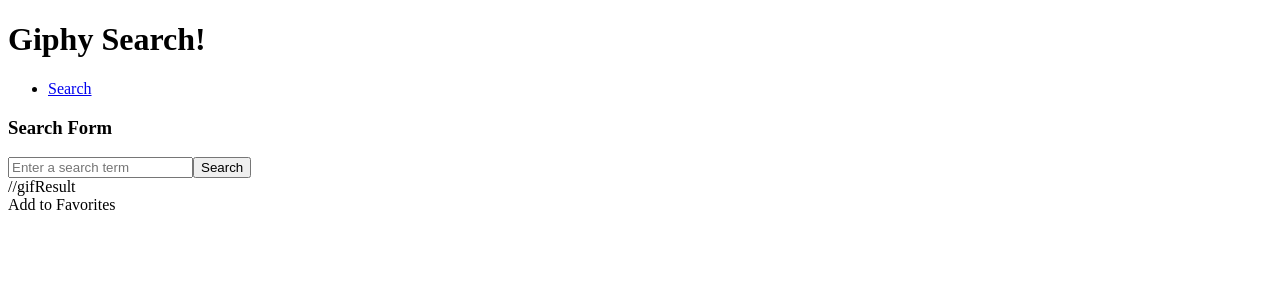
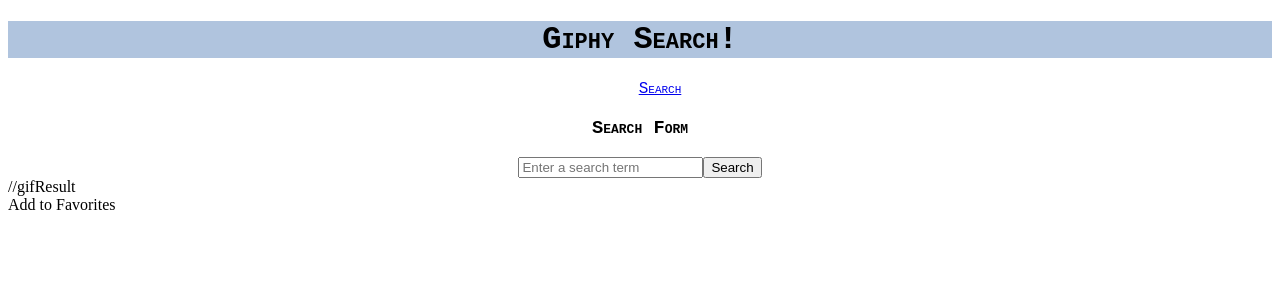
Before and after one commit to Josh-Clemons/group-giphy-saga-project, a React (Create React App) app: page /#/ in a window 1280 px wide. Shown: the top 300 px of the page. Built offline with nearby package versions, Linux system fonts and the light colour scheme.

Commit message:
css file added for app.js MUI installed to use later

```diff
--- a/package.json
+++ b/package.json
@@ -4,6 +4,7 @@
   "private": true,
   "proxy": "http://localhost:5000",
   "dependencies": {
+    "@material-ui/core": "^4.12.4",
     "axios": "^0.21.1",
     "express": "^4.17.1",
     "pg": "^8.5.1",
--- /dev/null
+++ b/src/components/App/App.css
@@ -0,0 +1,13 @@
+.app-header {
+    background-color: lightsteelblue;
+    text-align: center;
+    font-variant: small-caps;
+    font-family: OCR A Std, monospace
+}
+
+.links {
+    text-align: center;
+    list-style: none;
+    font-family: OCR A Std, monospace;
+    font-variant: small-caps;
+}
--- a/src/components/App/App.js
+++ b/src/components/App/App.js
@@ -1,8 +1,9 @@
 import React from 'react';
 import {HashRouter as Router, Route, Link} from 'react-router-dom';
-
+import './App.css';
 //TODO: Import component files
 import Search from '../Search/Search';
+import { Button } from '@material-ui/core';
 //placeholder for whatever we end up calling this component
 //import Favorites from '../Favorites/Favorites';
 
@@ -11,7 +12,10 @@
 function App(props) {
   return (
     <div>
-      <h1>Giphy Search!</h1>
+      <header className='app-header'>
+        <h1>Giphy Search!</h1>
+      </header>
+
       <Router>
         <nav>
           <ul className='links'>
--- a/src/components/ListItem/ListItem.jsx
+++ b/src/components/ListItem/ListItem.jsx
@@ -1,5 +1,5 @@
 import {useDispatch} from 'react-redux';
-import '.ListItem.css';
+import './ListItem.css';
 
 export default function ListItem() {
 
--- a/src/components/Search/Search.css
+++ b/src/components/Search/Search.css
@@ -0,0 +1,5 @@
+#search-form {
+    text-align: center;
+    font-variant: small-caps;
+    font-family: OCR A Std, monospace
+}
```
Also changed, not shown: 1 other file (tests, documents, lock files or other folders).
